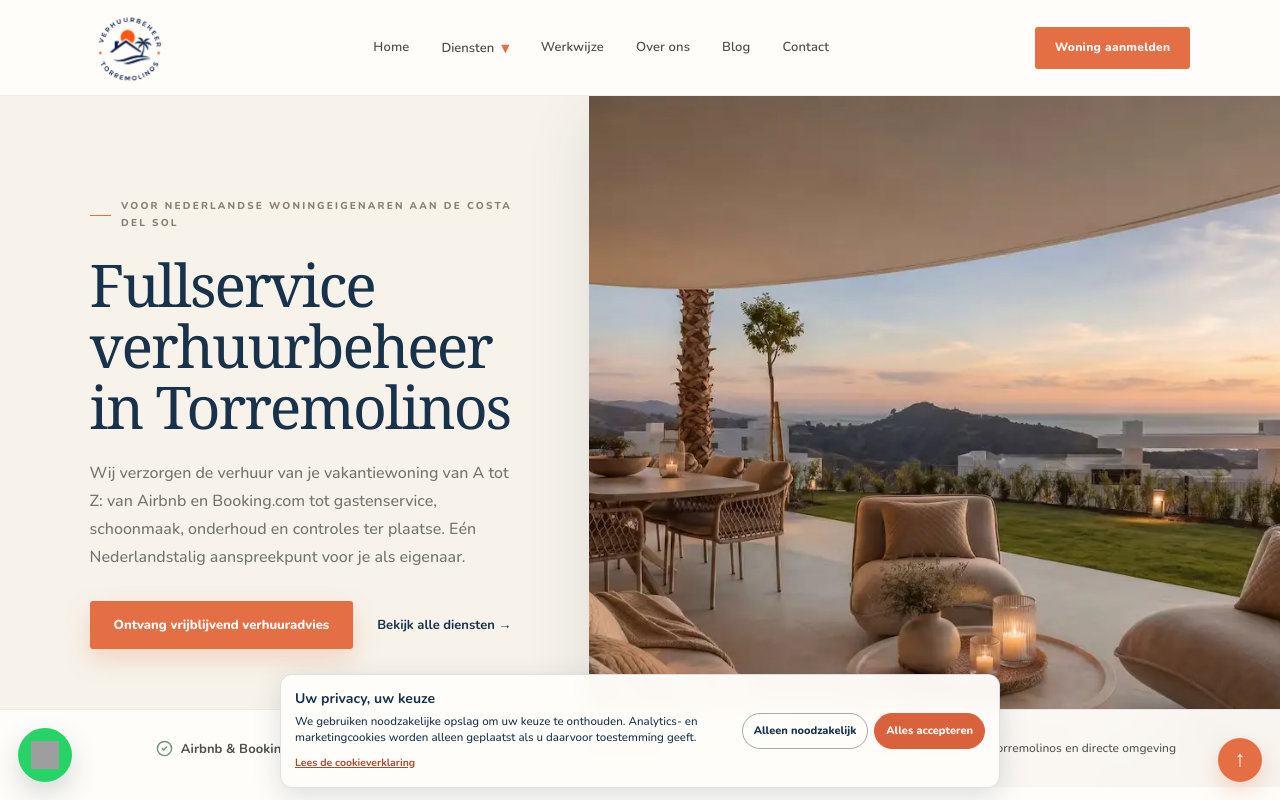
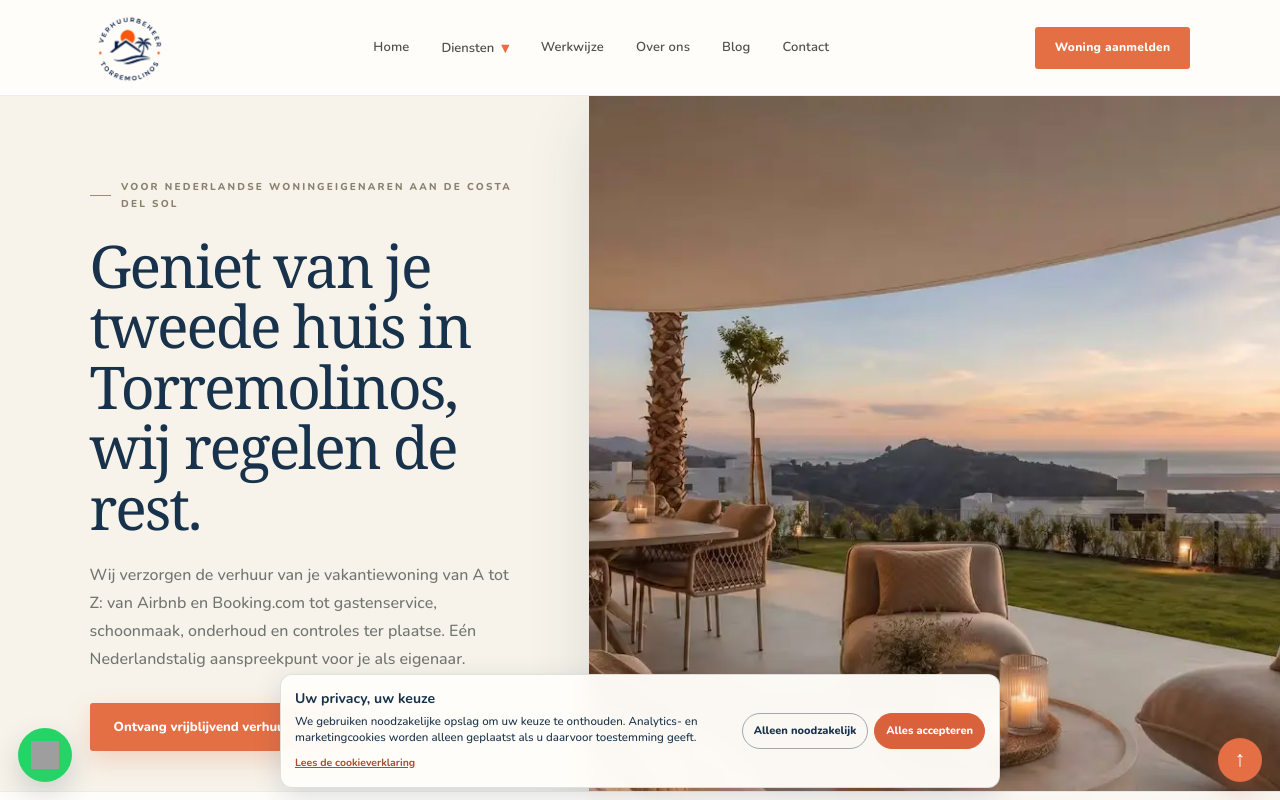
Before and after one commit to martijnschlosser/verhuurbeheer-torremolinos, a Next.js app: page / in a window 1280 px wide. Shown: the top 800 px of the page. Built offline with nearby package versions, Linux system fonts and the light colour scheme; no server answers; grey boxes are pictures that could not be loaded.

Commit message:
Align homepage hero with master template

```diff
--- a/app/page.tsx
+++ b/app/page.tsx
@@ -280,7 +280,7 @@ export default function Home() {
           <p className="kicker">
             Voor Nederlandse woningeigenaren aan de Costa del Sol
           </p>
-          <h1>Fullservice verhuurbeheer in Torremolinos</h1>
+          <h1>Geniet van je tweede huis in Torremolinos, wij regelen de rest.</h1>
           <p>
             Wij verzorgen de verhuur van je vakantiewoning van A tot Z: van
             Airbnb en Booking.com tot gastenservice, schoonmaak, onderhoud en
```
